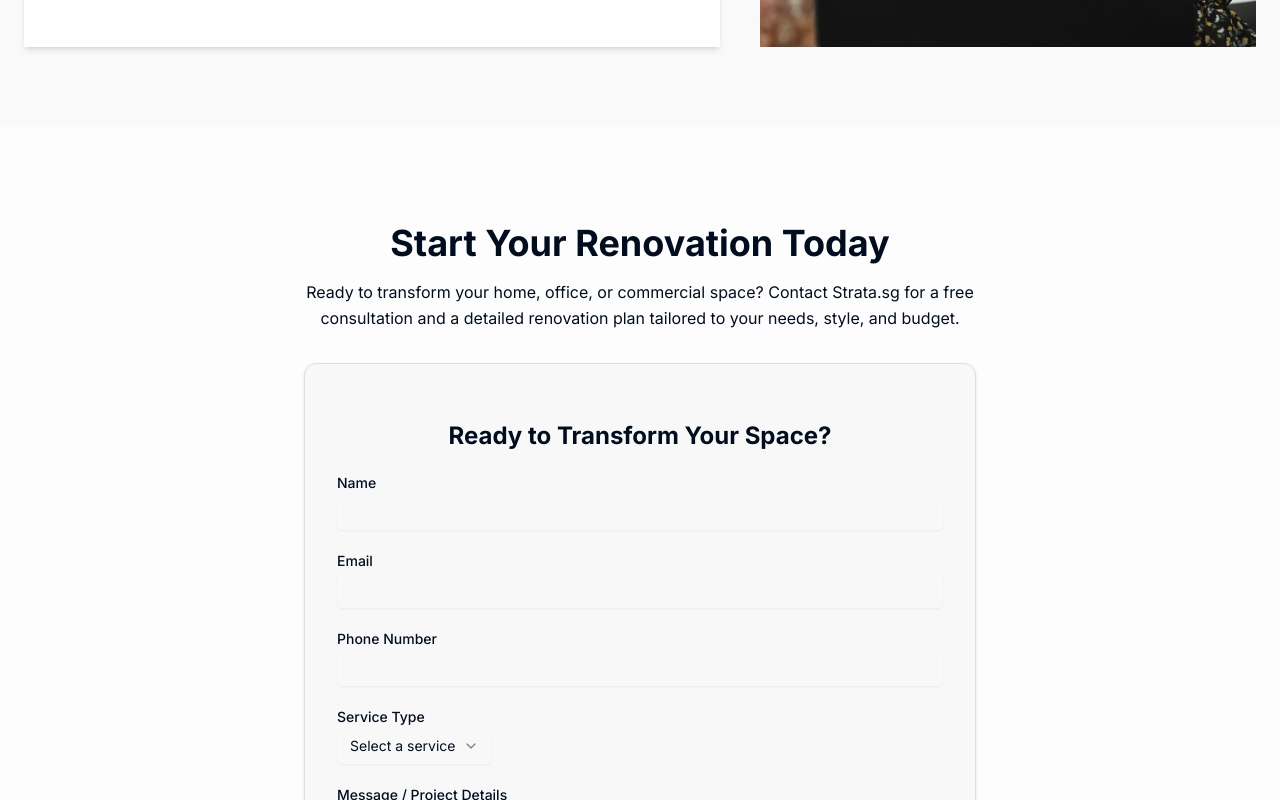
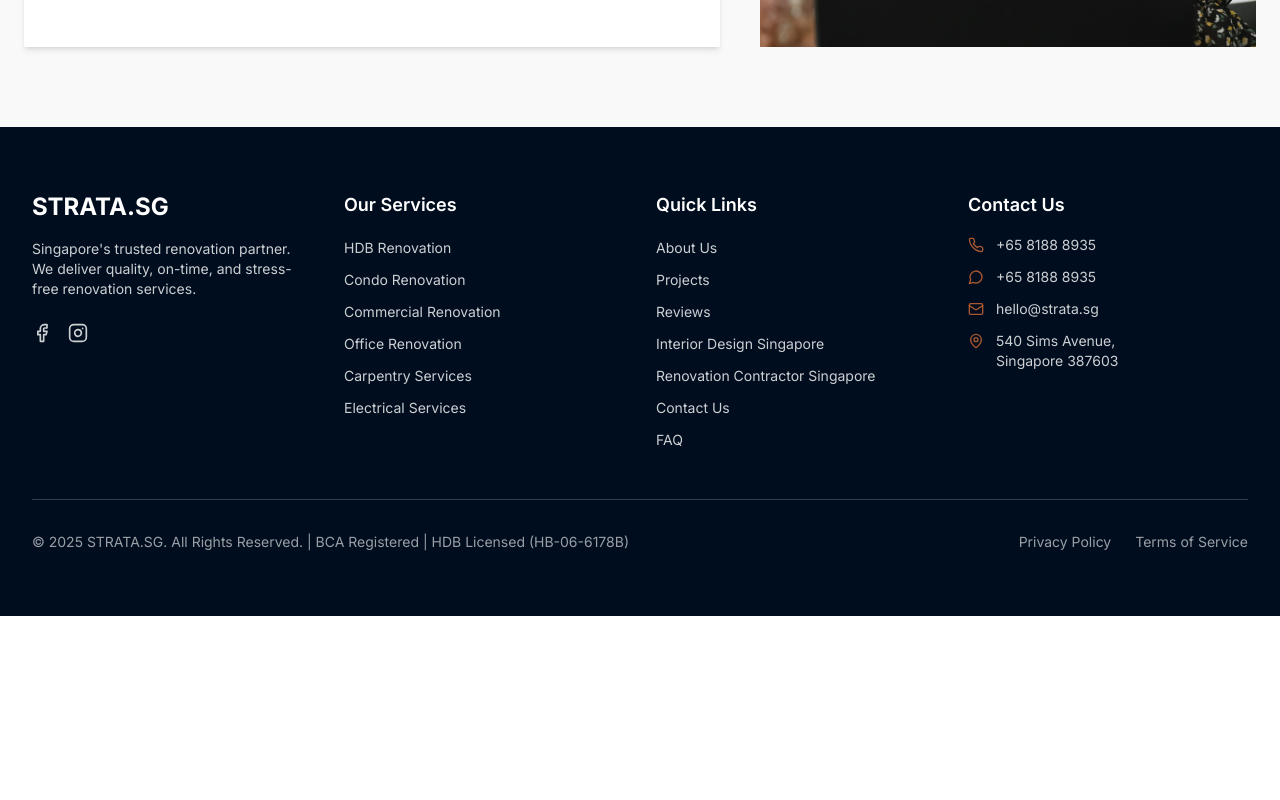
Before and after one commit to Megha2729-D/strata, a Next.js app: page /renovation-contractor-singapore in a window 1280 px wide. Shown: the part 8840-9640 px from the top of the page. After the commit the page ends 9456 px from the top, so only its background shows below. Built offline with nearby package versions, Linux system fonts and the light colour scheme.

Commit message:
Update page.tsx

```diff
--- a/app/renovation-contractor-singapore/page.tsx
+++ b/app/renovation-contractor-singapore/page.tsx
@@ -233,7 +233,7 @@ export default function RenovationContractorPage() {
       <Header />
       <RenovationHero />
       <RenovationContent />
-      <RenovationForm />
+      {/* <RenovationForm /> */}
       <Footer />
       {/* ✅ Schema injection */}
       <script
```
